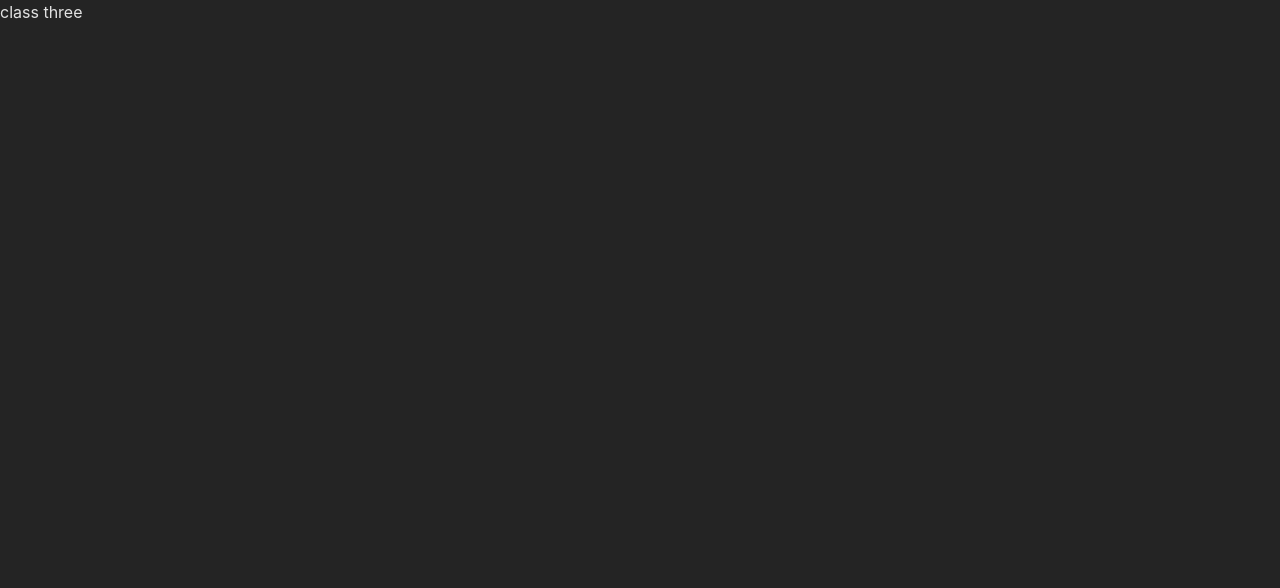
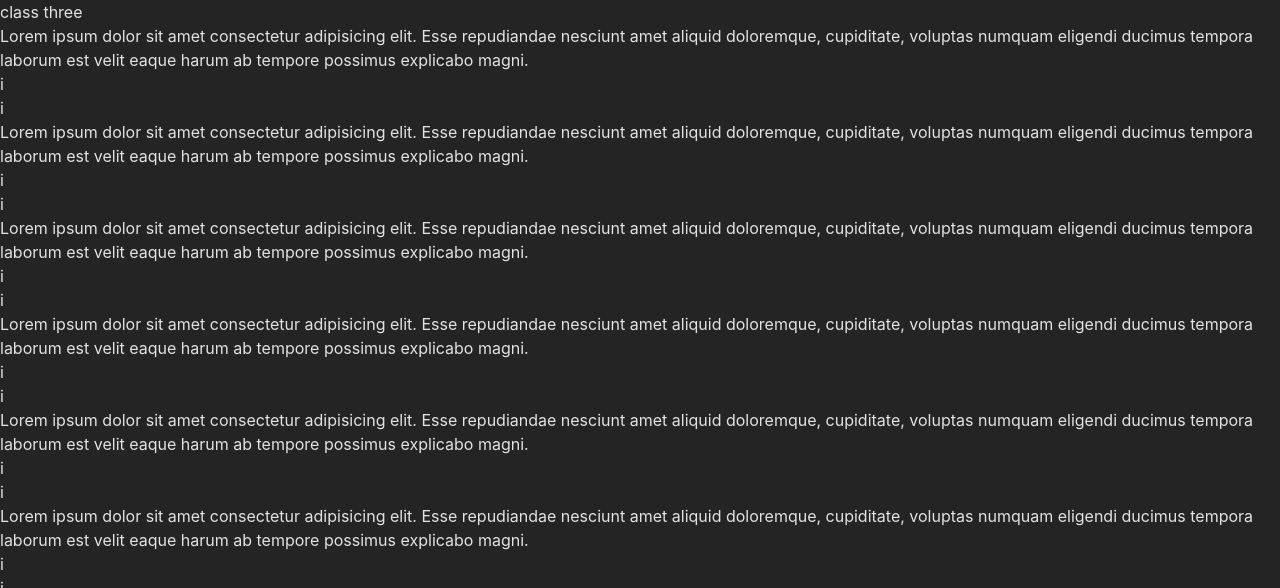
Before and after one commit to Ch-Ihtasham/QuilCoder-Batch-i, a React (Vite) app in the folder react/class3/: page / in a window 1280 px wide. Shown: the top 588 px of the page. Built offline with nearby package versions, Linux system fonts and the light colour scheme.

Commit message:
map mehtod

```diff
--- a/react/class3/src/App.jsx
+++ b/react/class3/src/App.jsx
@@ -1,11 +1,41 @@
 
 
 function App() {
-let color='#fff'
+  let color = '#fff'
+  const esha = [1, 2, 3]
 
   return (
     <>
       <div className="text-9xl font-thin  text-[#09D261] " style={{}} >class three</div>
+      {esha.map(() => {
+        return (
+          <div className='border bg-black  text-white  text-xs p-4'>
+            <div className='mb-10 '> Lorem ipsum dolor sit amet consectetur adipisicing elit. Esse repudiandae nesciunt amet aliquid doloremque, cupiditate, voluptas numquam eligendi ducimus tempora laborum est velit eaque harum ab tempore possimus explicabo magni. </div>
+            <div className='flex gap-[20px]'>
+              {/* <img src={logo} alt="profile pic" /> */}
+              <div>
+                <div>i</div>
+                <div>i</div>
+              </div>
+            </div>
+          </div>
+        )
+      })}
+      {
+        esha.map(() => (
+          <div className='border bg-black  text-white  text-xs p-4'>
+            <div className='mb-10 '> Lorem ipsum dolor sit amet consectetur adipisicing elit. Esse repudiandae nesciunt amet aliquid doloremque, cupiditate, voluptas numquam eligendi ducimus tempora laborum est velit eaque harum ab tempore possimus explicabo magni. </div>
+            <div className='flex gap-[20px]'>
+              {/* <img src={logo} alt="profile pic" /> */}
+              <div>
+                <div>i</div>
+                <div>i</div>
+              </div>
+            </div>
+          </div>
+        ))
+      }
+
     </>
   )
 }
```
